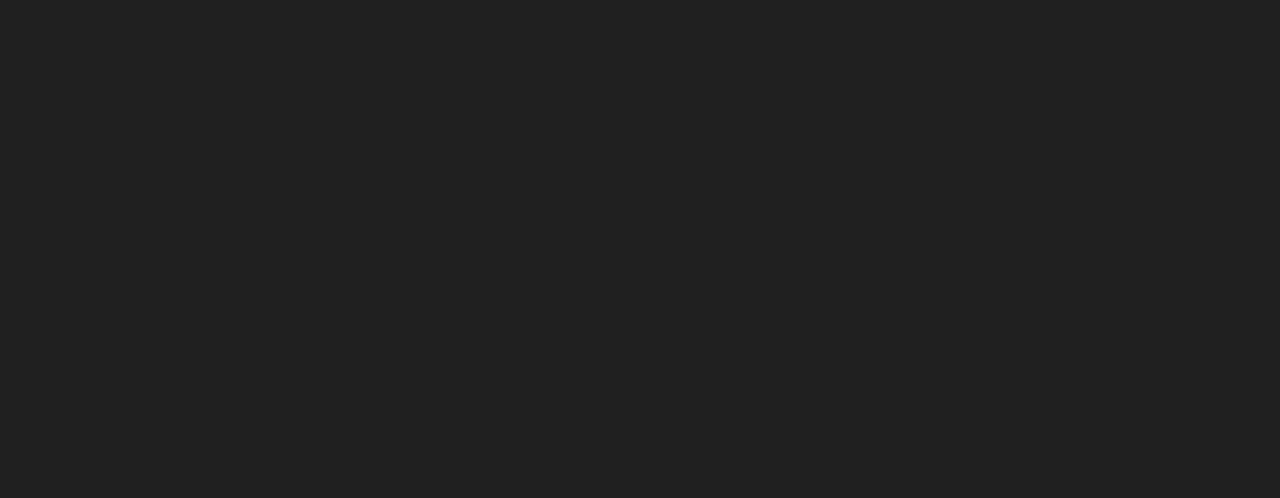
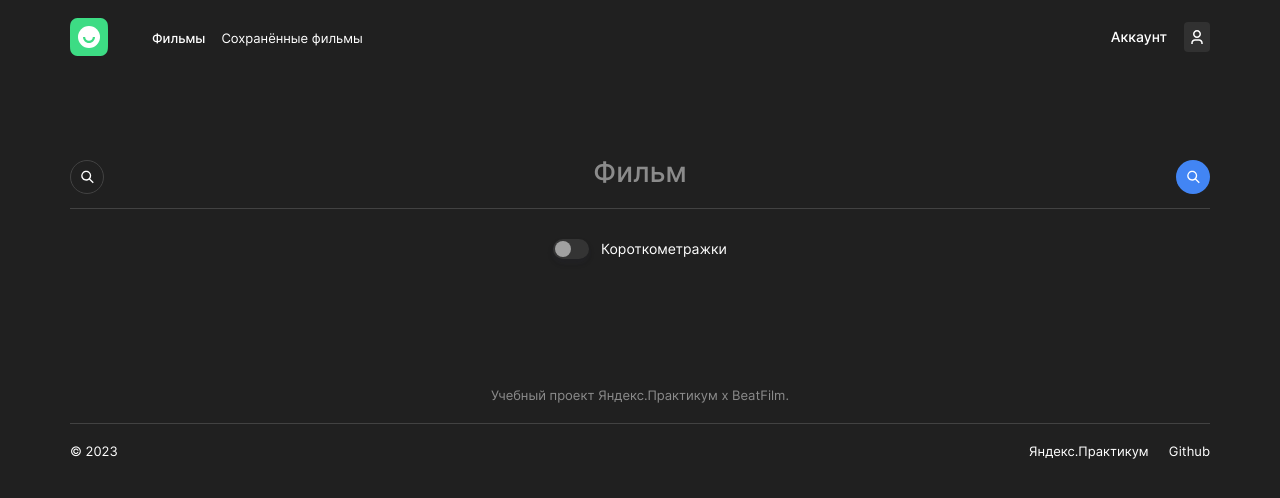
Before and after one commit to mrvinil/movies-explorer-frontend, a React (Create React App) app: page /movies in a window 1280 px wide. Before the commit this address had no page. Shown: the top 498 px of the page. Built offline with nearby package versions, Linux system fonts and the light colour scheme.

Commit message:
level-2: movies - search block

```diff
--- a/src/components/App/App.js
+++ b/src/components/App/App.js
@@ -5,6 +5,7 @@
 import Register from '../Register/Register';
 import Login from '../Login/Login';
 import Profile from '../Profile/Profile';
+import Movies from '../Movies/Movies';
 
 function App() {
   const [ isNavigationMenuOpen, setIsNavigationMenuOpen ] = React.useState(false);
@@ -43,12 +44,10 @@
   }
 
   return (
-    <>
-      <main>
       <Routes>
-          <Route path="/" element={<Main />} />
         <Route path="/signup" element={<Register />} />
         <Route path="/signin" element={<Login />} />
+        <Route path="/" element={<Main />} />
         <Route
           path="/profile"
           element={
@@ -60,9 +59,18 @@
             />
           }
         />
+        <Route
+          path="/movies"
+          element={
+            <Movies
+              isNavigationMenuOpen={isNavigationMenuOpen}
+              isNavigationButtonClass={isNavigationButtonClass}
+              handleOpenNavigationMenu={handleOpenNavigationMenu}
+              onClose={closeAllPopups}
+            />
+          }
+        />
       </Routes>
-      </main>
-    </>
   );
 }
 
--- a/src/components/Main/Main.js
+++ b/src/components/Main/Main.js
@@ -15,11 +15,13 @@
       <Header>
         <Auth />
       </Header>
-      <Promo />
-      <AboutProject />
-      <Techs />
-      <AboutMe />
-      <Portfolio />
+      <main>
+        <Promo />
+        <AboutProject />
+        <Techs />
+        <AboutMe />
+        <Portfolio />
+      </main>
       <Footer />
     </>
   );
--- /dev/null
+++ b/src/components/Movies/Movies.css
@@ -0,0 +1,125 @@
+/*SEARCH ======================*/
+.search {
+  padding: 70px 0 49px;
+}
+
+.search__form {
+  position: relative;
+  display: flex;
+  justify-content: space-between;
+}
+
+.search__input {
+  position: relative;
+  width: 100%;
+  height: 64px;
+  padding: 0;
+  margin: 0;
+  background: transparent;
+  border: none;
+  outline: none;
+  color: var(--color__white);
+  text-align: center;
+  align-self: center;
+  border-bottom: 1px solid #424242;
+}
+
+.search__label {
+  position: absolute;
+  display: flex;
+  align-items: center;
+  top: 0;
+  left: 0;
+  height: 100%;
+}
+
+.search__icon {
+  width: 34px;
+  height: 34px;
+}
+
+.search__input::placeholder {
+  color: var(--color__gray);
+  font-weight: 500;
+  font-size: 28px;
+  line-height: 34px;
+  text-align: center;
+}
+
+.search__input:focus::-webkit-input-placeholder {
+  color: transparent;
+}
+
+.search__input:focus::-moz-placeholder {
+  color: transparent;
+}
+
+.search__input:focus:-moz-placeholder {
+  color: transparent;
+}
+
+.search__input:focus:-ms-input-placeholder {
+  color: transparent;
+}
+
+.search__button {
+  position: absolute;
+  display: flex;
+  align-items: center;
+  top: 0;
+  right: 0;
+  height: 100%;
+  border: none;
+  padding: 0;
+  outline: none;
+  cursor: pointer;
+  background: transparent;
+}
+
+.search__switch {
+  display: flex;
+  gap: 12px;
+  justify-content: center;
+  align-items: center;
+  margin-top: 30px;
+}
+
+.switch__checkbox {
+  position: relative;
+  width: 36px;
+  height: 20px;
+  appearance: none;
+  outline: none;
+  background: #343434;
+  border-radius: 20px;
+  cursor: pointer;
+  box-shadow: 0 4px 4px rgba(50, 50, 71, 0.08), 0 4px 8px rgba(50, 50, 71, 0.06);
+}
+
+.switch__checkbox::before {
+  content: '';
+  position: absolute;
+  top: 0;
+  left: 0;
+  width: 20px;
+  height: 20px;
+  -webkit-border-radius: 16px;
+  -moz-border-radius: 16px;
+  border-radius: 16px;
+  background: #A0A0A0;
+  transition: .3s;
+  transform: scale(.8);
+}
+
+.switch__checkbox:checked::before {
+  left: 16px;
+  background: var(--color__green);
+}
+
+.switch__title {
+  font-weight: 400;
+  font-size: 14px;
+  line-height: 18px;
+  cursor: pointer;
+}
+/*======================== SEARCH*/
--- /dev/null
+++ b/src/components/Movies/Movies.js
@@ -0,0 +1,41 @@
+import React from 'react';
+import './Movies.css';
+import iconSearch from '../../images/icons/icon__search.svg';
+import iconFind from '../../images/icons/icon__find.svg';
+import Navigation from '../Navigation/Navigation';
+import Header from '../Header/Header';
+import Footer from '../Footer/Footer';
+
+function Movies({ isNavigationMenuOpen, isNavigationButtonClass, handleOpenNavigationMenu }) {
+  return (
+    <>
+      <Header>
+        <Navigation
+          isNavigationMenuOpen={isNavigationMenuOpen}
+          isNavigationButtonClass={isNavigationButtonClass}
+          isOpen={handleOpenNavigationMenu}
+        />
+      </Header>
+      <main className="container container_size_big">
+        <section className="search">
+          <form name="search" className="search__form">
+            <div className="search__label">
+              <img src={iconSearch} className="search__icon" alt="Поиск"/>
+            </div>
+            <input type="text" className="search__input" placeholder="Фильм"/>
+            <button className="search__button btn" type="submit">
+              <img src={iconFind} className="search__icon" alt="Найти"/>
+            </button>
+          </form>
+          <div className="search__switch">
+            <input className="switch__checkbox" type="checkbox" id="switch" />
+            <label htmlFor="switch" className="switch__title">Короткометражки</label>
+          </div>
+        </section>
+      </main>
+      <Footer />
+    </>
+  );
+}
+
+export default Movies;
--- a/src/components/Navigation/Navigation.css
+++ b/src/components/Navigation/Navigation.css
@@ -19,6 +19,9 @@
   font-weight: 400;
   font-size: 13px;
   line-height: 18px;
+}
+.header__nav-link_active {
+  font-weight: 500;
 }
 
 .header__nav-personal {
```
Also changed, not shown: src/images/icons/icon__find.svg (added), src/images/icons/icon__search.svg (added). Lines whose indentation alone changed are shown as unchanged.
